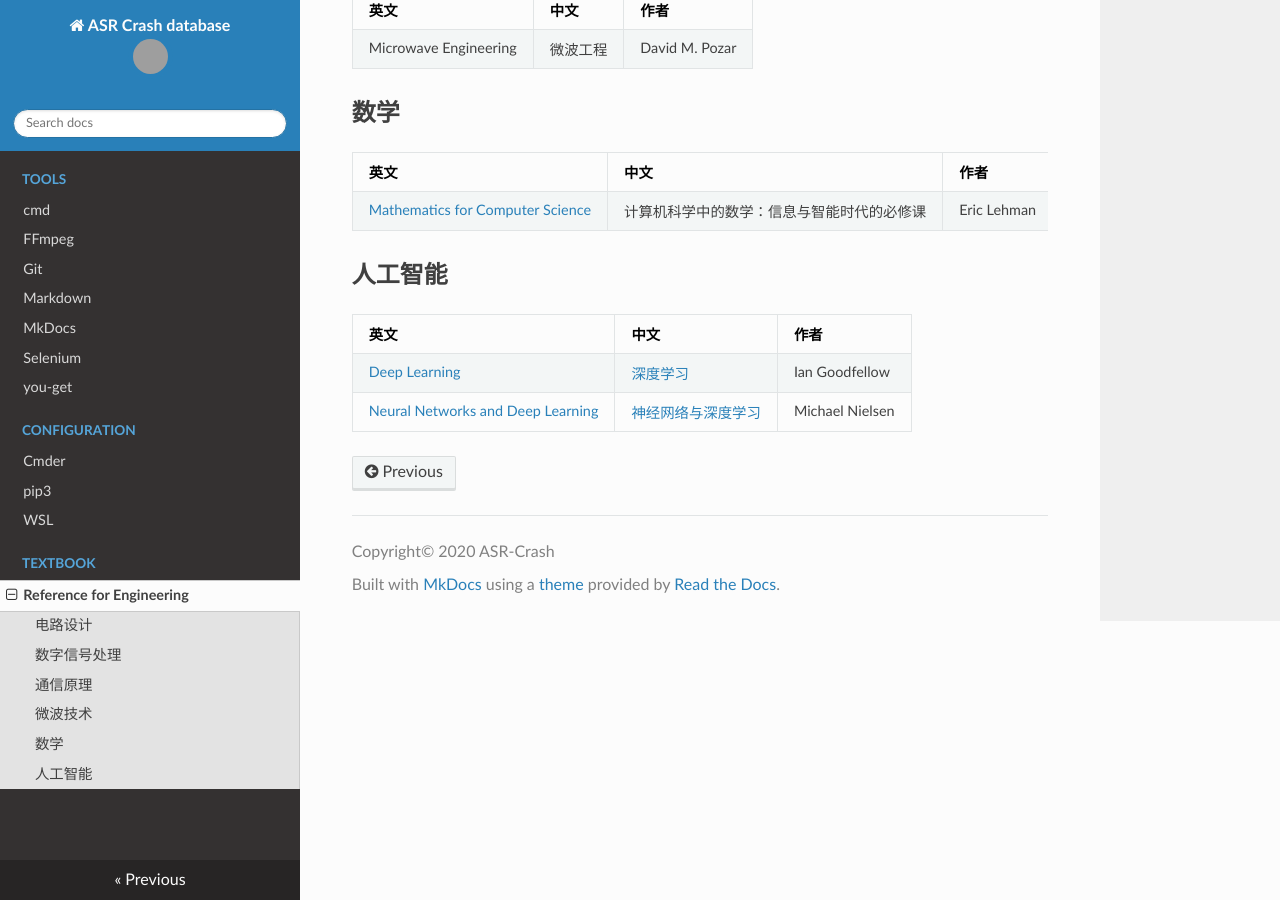
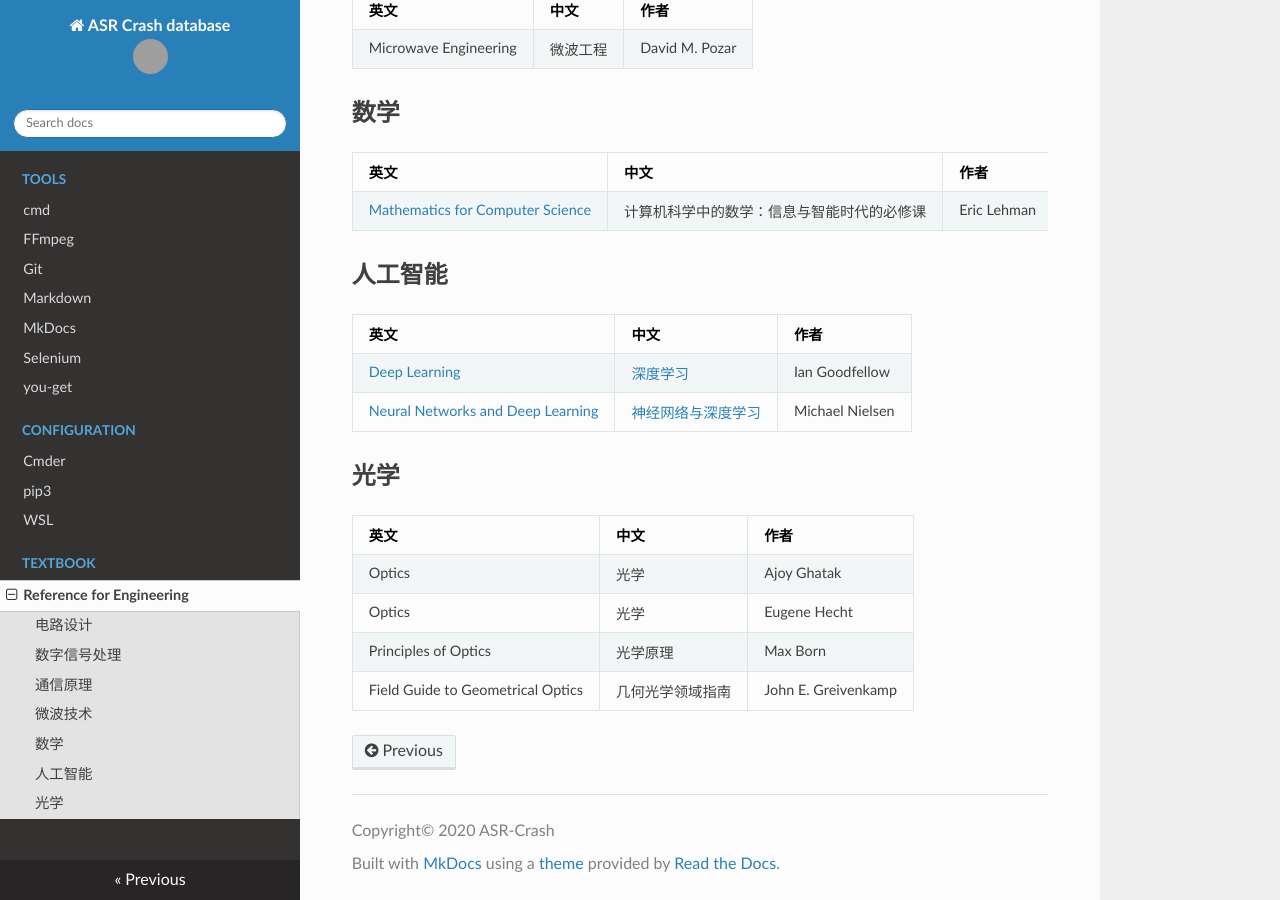
Before and after one commit to ASR-Crash/Crash-database, an MkDocs documentation site: the page built from docs/Reference-for-Engineering.md, in a window 1280 px wide and 900 px high, scrolled down 1261 px. Built offline with MkDocs 1.6.1, drawn with Linux system fonts in a browser that asks for light colours; nearby versions of some CDN libraries; grey boxes are pictures that could not be loaded.

Commit message:
2020/11/05

```diff
--- a/docs/Reference-for-Engineering.md
+++ b/docs/Reference-for-Engineering.md
@@ -13,7 +13,7 @@
 | [Analog Circuit Design, Volumn 1 – A Tutorial Guide to Applications and Solutions](Analog Circuit Design Volume 1 - A tutorial guide to applications and solutions.pdf) | 模拟电路设计手册：应用及解决方案指南             | Bob Dobkin           |
 | [Analog Circuit Design, Volume 2 – Immersion in the Black Art of Analog Design](Analog Circuit Design Volume 2 - Immersion in the Black Art of Analog Design.pdf) | 模拟电路设计手册：晋级应用指南                   | Bob Dobkin           |
 | [Analog Circuit Design, Volume 3 – Design Note Collection](Analog Circuit Design Volume 3 - Design Note Collection.pdf) | 模拟电路设计手册：设计笔记集锦                   | Bob Dobkin           |
-| System level ESD protection                                  | 系统与芯片ESD防护的协同设计                      | Vladislav Vashchenko |
+| System level ESD protection                                  | [系统与芯片ESD防护的协同设计](系统与芯片ESD防护的协同设计.pdf) | Vladislav Vashchenko |
 
 ## 数字信号处理
 
@@ -50,3 +50,12 @@
 | ------------------------------------------------------------ | -------------------------------------------- | --------------- |
 | [Deep Learning](https://www.deeplearningbook.org/)           | [深度学习](深度学习.pdf)                     | Ian Goodfellow  |
 | [Neural Networks and Deep Learning](http://neuralnetworksanddeeplearning.com) | [神经网络与深度学习](神经网络与深度学习.pdf) | Michael Nielsen |
+
+## 光学
+
+| 英文                              | 中文             | 作者                |
+| --------------------------------- | ---------------- | ------------------- |
+| Optics                            | 光学             | Ajoy Ghatak         |
+| Optics                            | 光学             | Eugene Hecht        |
+| Principles of Optics              | 光学原理         | Max Born            |
+| Field Guide to Geometrical Optics | 几何光学领域指南 | John E. Greivenkamp |
```
Also changed, not shown: docs/厦门大学RoboMaster展示文档维护手册.md (added, +1 -0 lines), 1 other file.
